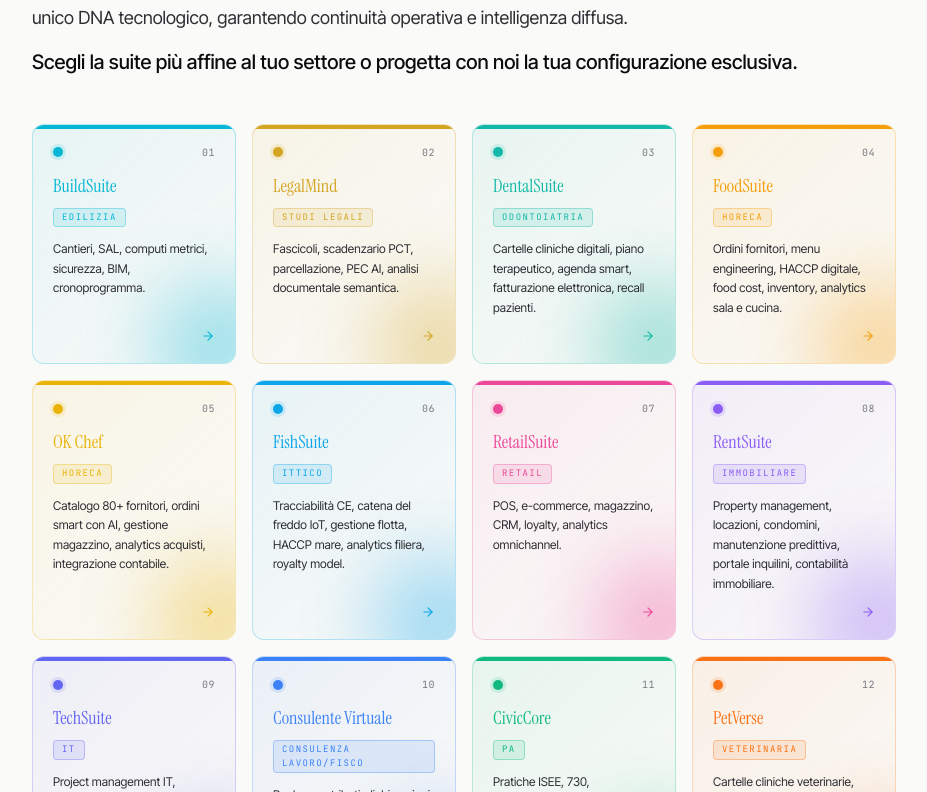
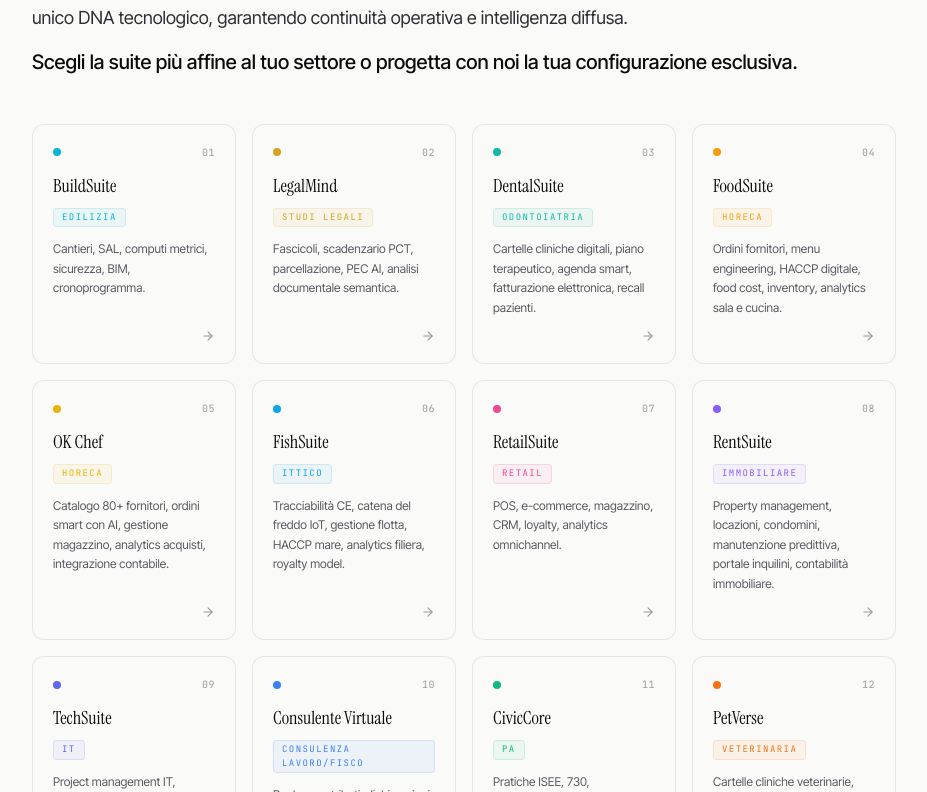
Before and after one commit to giuseppemignanocr7-create/ecosystem-srl, a Next.js app: page / in a window 1280 px wide. Shown: the part 2968-3760 px from the top of the page, without its empty margins (32-959 px from the left). Built offline with nearby package versions, Linux system fonts and the light colour scheme.

Commit message:
feat: neutral suite cards, remove Archon OS, remove Integrations heading

```diff
--- a/components/sections/Integrations.tsx
+++ b/components/sections/Integrations.tsx
@@ -13,14 +13,6 @@ export function Integrations() {
     <section className="section-padding bg-paper">
       <div className="container-custom">
         <SectionNumber number="04 —" label="Connessioni" />
-
-        <Reveal>
-          <h2 className="font-serif text-4xl sm:text-5xl lg:text-6xl xl:text-7xl leading-[1.05] mb-6 max-w-4xl">
-            Parla con tutto
-            <br />
-            <em className="text-accent-tech not-italic">quello che già usi.</em>
-          </h2>
-        </Reveal>
 
         <Reveal delay={100}>
           <p className="text-lg text-ink-500 mb-12 max-w-2xl">
--- a/components/sections/SuiteGrid.tsx
+++ b/components/sections/SuiteGrid.tsx
@@ -46,48 +46,34 @@ export function SuiteGrid() {
         {/* GRID DELLE SUITE — card rettangolari 4-col */}
         <Reveal delay={150}>
           <div className="grid grid-cols-2 md:grid-cols-3 lg:grid-cols-4 gap-4 mb-16">
-            {SUITES.map((suite, idx) => {
+            {SUITES.filter((s) => s.id !== 'archon-os').map((suite, idx) => {
               const tag = suite.tag.split('·')[0].trim()
               const color = SUITE_COLORS[suite.id] ?? '#7C3AED'
               return (
                 <Link
                   key={suite.id}
                   href={`/suite/${suite.id}/`}
-                  className="group relative rounded-xl border p-5 transition-all hover:-translate-y-1 hover:shadow-xl overflow-hidden flex flex-col h-full"
-                  style={{
-                    ['--c' as string]: color,
-                    background: `linear-gradient(135deg, ${color}14 0%, ${color}08 60%, ${color}03 100%)`,
-                    borderColor: `${color}40`,
-                    boxShadow: `0 1px 0 ${color}20 inset`,
-                  }}
+                  className="group relative rounded-xl border border-line bg-paper hover:bg-white p-5 transition-all hover:-translate-y-0.5 hover:shadow-md hover:border-line-strong overflow-hidden flex flex-col h-full"
+                  style={{ ['--c' as string]: color }}
                 >
-                  {/* Strip top colorata */}
+                  {/* Strip top — neutra a riposo, colorata su hover */}
                   <span
                     aria-hidden
-                    className="absolute top-0 left-0 right-0 h-1 origin-left transition-transform duration-300"
-                    style={{ background: color }}
-                  />
-                  {/* Soft glow blob in basso a destra */}
-                  <span
-                    aria-hidden
-                    className="absolute -bottom-12 -right-12 w-32 h-32 rounded-full opacity-40 blur-2xl pointer-events-none transition-opacity group-hover:opacity-70"
+                    className="absolute top-0 left-0 right-0 h-0.5 origin-left scale-x-0 group-hover:scale-x-100 transition-transform duration-300"
                     style={{ background: color }}
                   />
 
                   <div className="relative flex items-center justify-between mb-3">
                     <span
-                      className="w-2.5 h-2.5 rounded-full transition-transform group-hover:scale-150 shadow"
-                      style={{ background: color, boxShadow: `0 0 0 3px ${color}25` }}
+                      className="w-2 h-2 rounded-full transition-transform group-hover:scale-125"
+                      style={{ background: color }}
                     />
-                    <span className="font-mono text-[10px] tracking-wider text-ink-400">
+                    <span className="font-mono text-[10px] tracking-wider text-ink-300">
                       {String(idx + 1).padStart(2, '0')}
                     </span>
                   </div>
 
-                  <h4
-                    className="relative font-serif text-lg mb-2 transition-colors"
-                    style={{ color: color }}
-                  >
+                  <h4 className="relative font-serif text-lg text-ink-900 mb-2 group-hover:text-[color:var(--c)] transition-colors">
                     {suite.name}
                   </h4>
 
@@ -95,21 +81,20 @@ export function SuiteGrid() {
                     className="relative inline-block w-fit font-mono text-[9px] tracking-[0.16em] uppercase px-2 py-0.5 rounded mb-3"
                     style={{
                       color: color,
-                      background: `${color}1F`,
-                      border: `1px solid ${color}55`,
+                      background: `${color}10`,
+                      border: `1px solid ${color}26`,
                     }}
                   >
                     {tag}
                   </span>
 
-                  <p className="relative text-xs text-ink-700 leading-relaxed flex-1">
+                  <p className="relative text-xs text-ink-500 leading-relaxed flex-1">
                     {suite.description.split('.')[0]}.
                   </p>
 
                   <ArrowRight
                     size={14}
-                    className="relative group-hover:translate-x-1 transition-all mt-3 self-end"
-                    style={{ color }}
+                    className="relative text-ink-300 group-hover:text-[color:var(--c)] group-hover:translate-x-1 transition-all mt-3 self-end"
                   />
                 </Link>
               )
```
